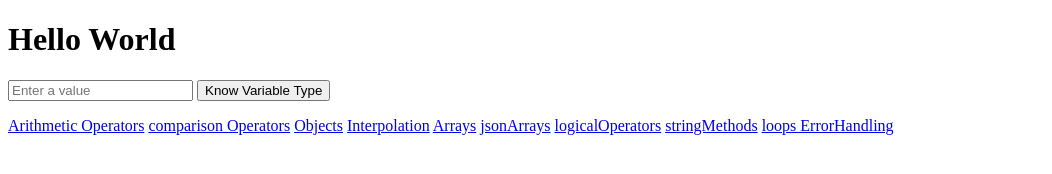
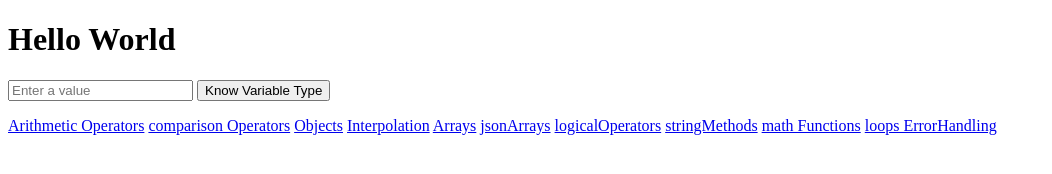
Before and after one commit to kjacobpaul490/javascript-concepts, a plain HTML site: page index.html in a window 1280 px wide. Shown: the whole page, without its empty margins (0-1052 px from the left). Drawn offline with Linux system fonts and the light colour scheme.

Commit message:
added math functions

```diff
--- a/index.html
+++ b/index.html
@@ -20,6 +20,7 @@
     <a href="/javascript-concepts/jsonArrays.html">jsonArrays</a>
     <a href="/javascript-concepts/logicalOperators.html">logicalOperators</a>
     <a href="/javascript-concepts/stringMethods.html">stringMethods</a>
+    <a href="/javascript-concepts/mathFunctions.html">math Functions</a>
     <a href="/javascript-concepts/loopsErrorHandling.html">loops ErrorHandling</a>
     </body>
 </html>
```
